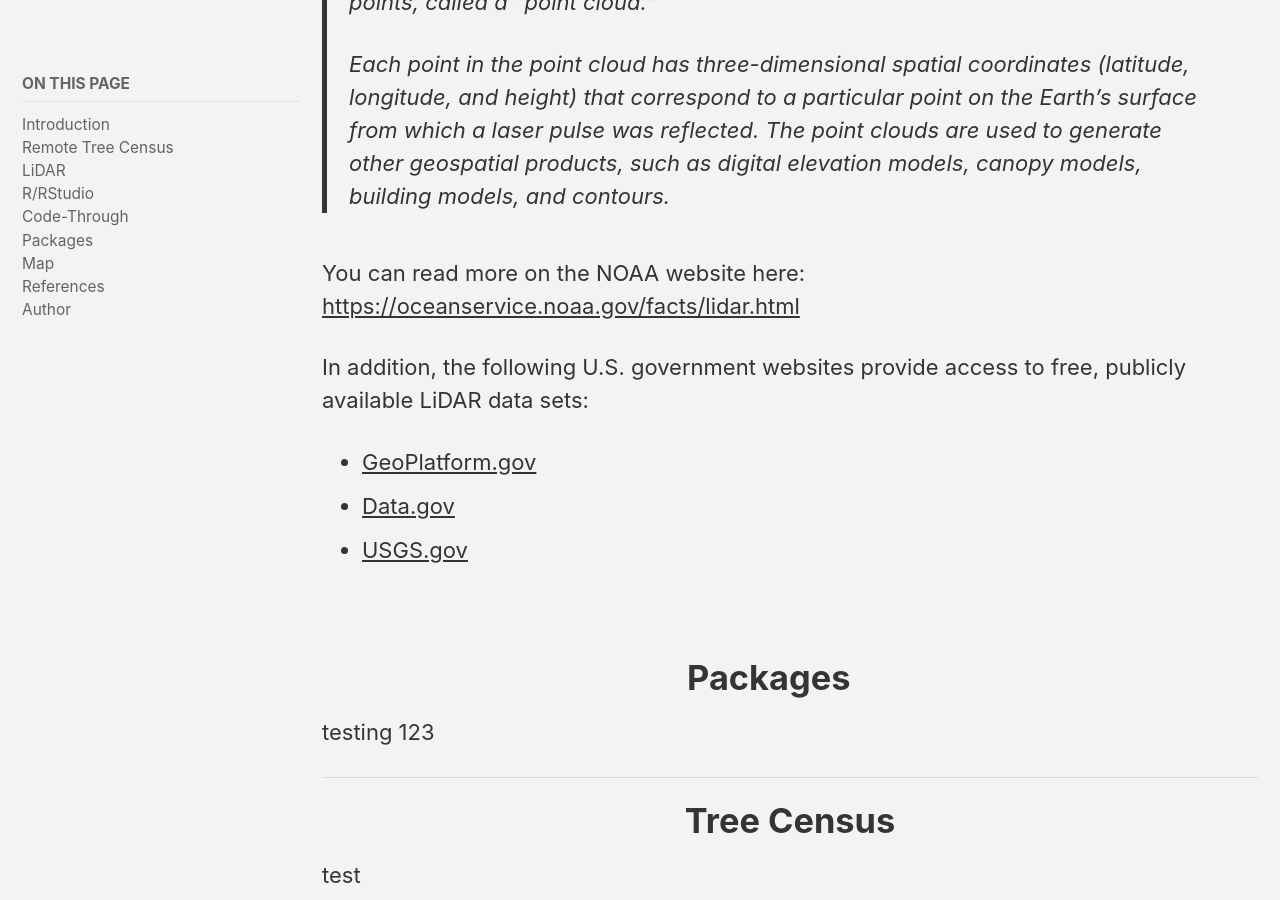
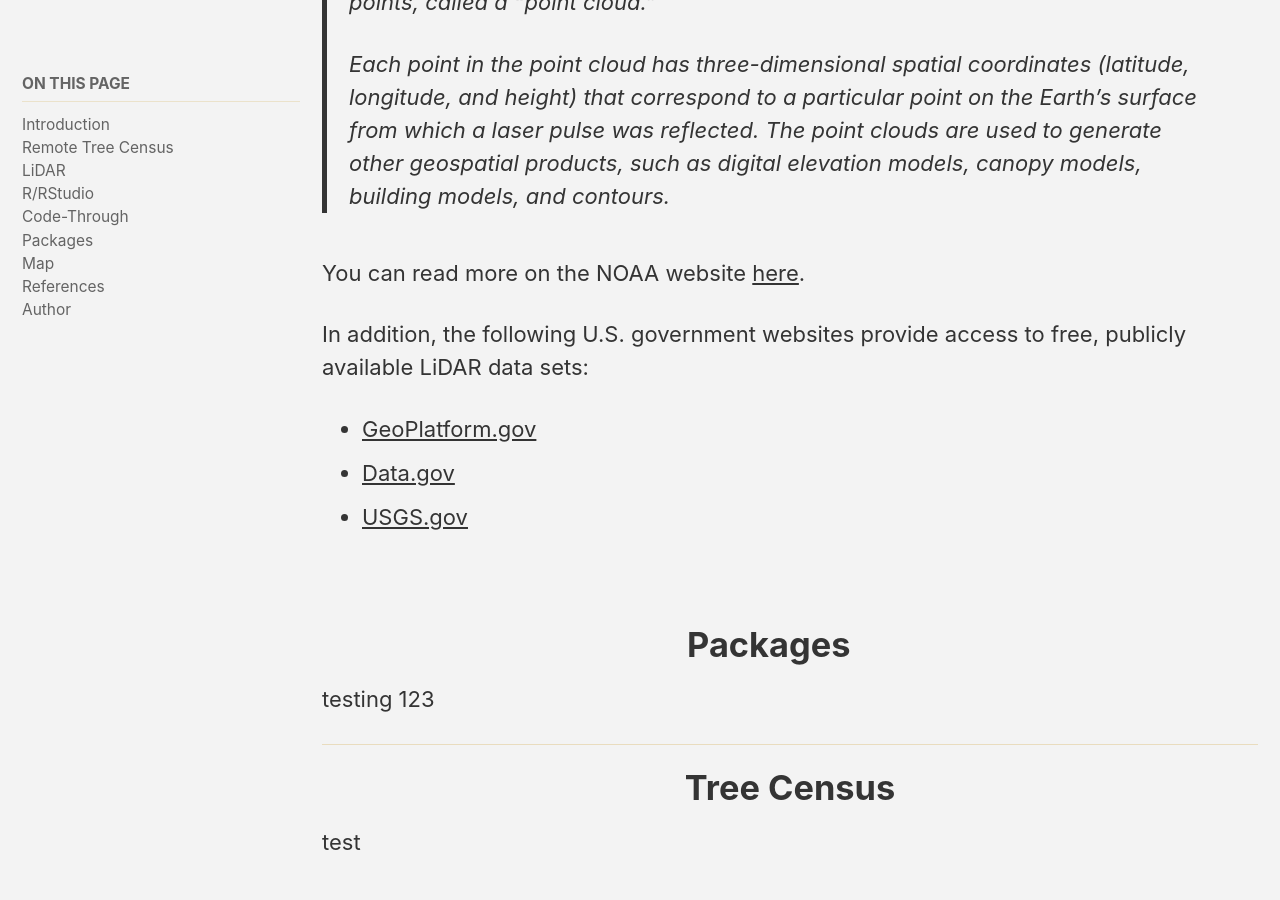
Before and after one commit to castower/cpp-593-treeproject-site, a Jekyll site: the page built from index.md, in a window 1280 px wide and 900 px high, scrolled down 3935 px. Built offline with Jekyll 4.4.1, drawn with Linux system fonts in a browser that asks for light colours; cached includes are drawn as plain includes; nearby versions of some CDN libraries; some of the changed lines change nothing that is shown.

Commit message:
Update index.md

```diff
--- a/index.md
+++ b/index.md
@@ -71,7 +71,7 @@
   and contours.
   </blockquote>
 
-  <p markdown= "1"> You can read more on the NOAA website here: [https://oceanservice.noaa.gov/facts/lidar.html](https://oceanservice.noaa.gov/facts/lidar.html) </p>
+  <p markdown= "1"> You can read more on the NOAA website [here](https://oceanservice.noaa.gov/facts/lidar.html). </p>
 
   <p> In addition, the following U.S. government websites provide access to free, publicly available LiDAR data sets: </p>
 
```
